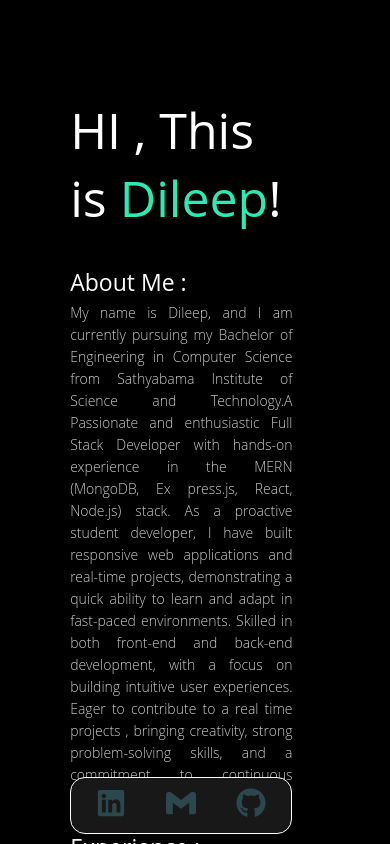
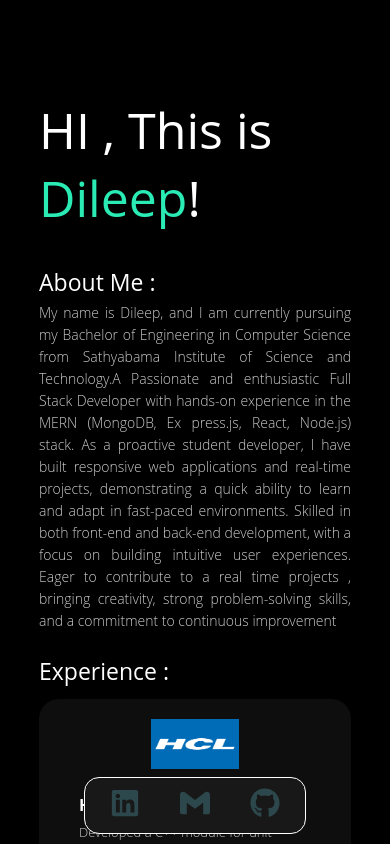
Before and after one commit to A-DILEEP/portfolio, a React (Create React App) app: page / in a window 390 px wide. Shown: the top 844 px of the page. Built offline with nearby package versions, Linux system fonts and the light colour scheme; a web font is replaced by a local one.

Commit message:
changed mobile responsive

```diff
--- a/src/app.css
+++ b/src/app.css
@@ -18,3 +18,10 @@ body{
     align-items: center;
     justify-content: center;
 }
+
+@media only screen and (max-width:600px){
+    body{
+        margin-left: 10%;
+        padding-right: 10%;
+    }
+}
```
